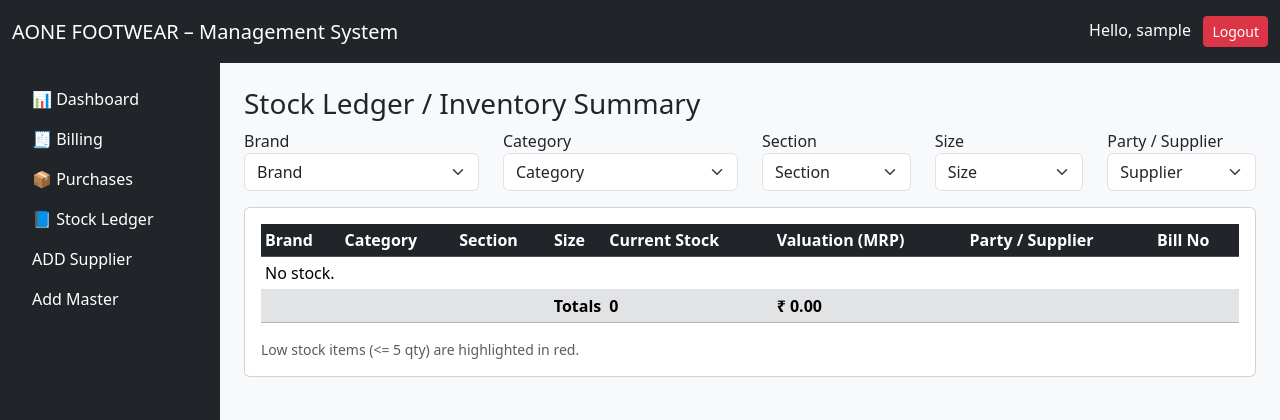
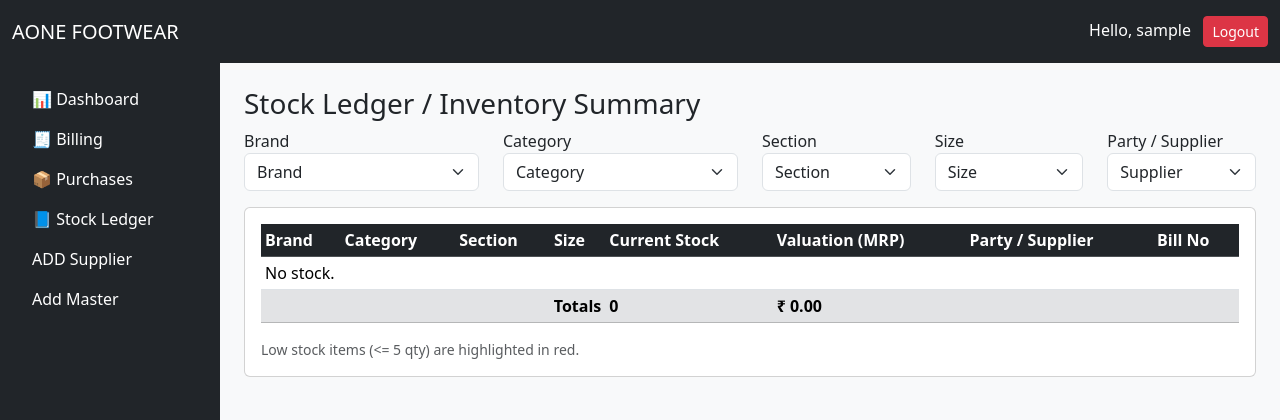
Before and after one commit to PankajDashGIT/AONE-FIN-SERVICES, a Django app: page /ledger/ in a window 1280 px wide. Shown: the top 420 px of the page. Run offline with Django 4.2, Linux system fonts and the light colour scheme; the visitor is signed in with stand-in values (Sample User, id 1); data that the repository does not hold is empty.

Commit message:
fix login url redirect and minor changes

```diff
--- a/aone_footwear/templates/inventory/base.html
+++ b/aone_footwear/templates/inventory/base.html
@@ -13,7 +13,7 @@
 <body class="bg-light">
 <nav class="navbar navbar-dark bg-dark">
     <div class="container-fluid">
-        <span class="navbar-brand mb-0 h1">AONE FOOTWEAR – Management System</span>
+        <span class="navbar-brand mb-0 h1">AONE FOOTWEAR</span>
         <span class="navbar-text text-white">
             {% if user.is_authenticated %}
                 Hello, {{ user.username }} &nbsp;
```
